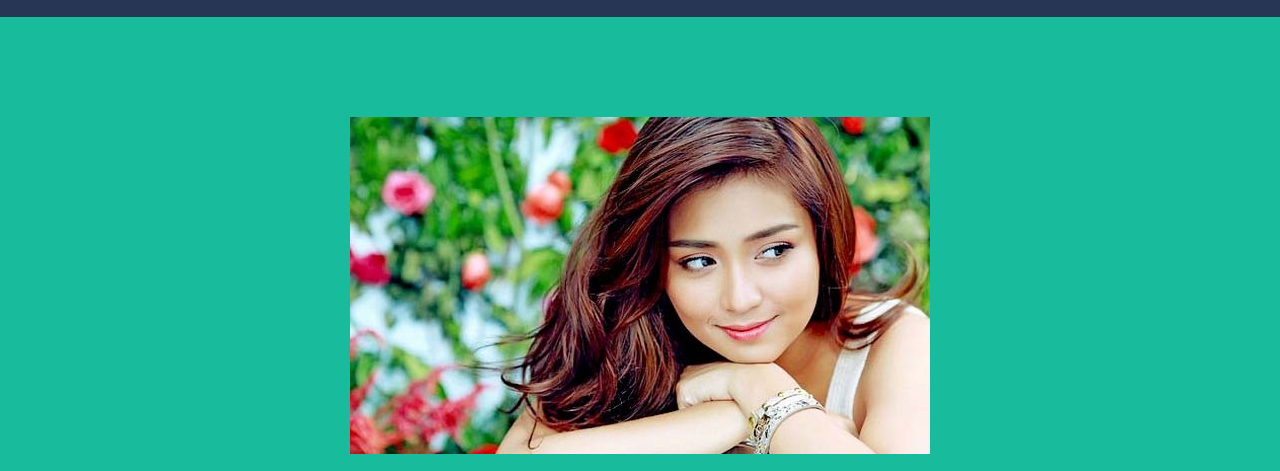
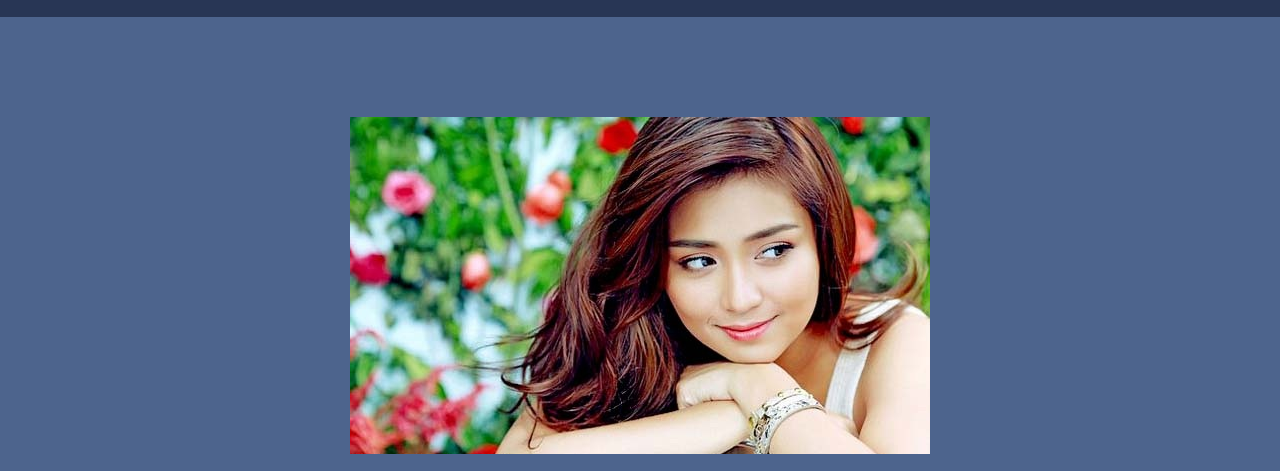
Before and after one commit to khateallen/khateallen.github.io, a website: page index.html in a window 1280 px wide. Shown: the part 83-554 px from the top of the page. Drawn offline with nearby package versions, Linux system fonts and the light colour scheme.

Commit message:
Add files via upload

```diff
--- a/index.html
+++ b/index.html
@@ -67,7 +67,7 @@
     </nav>
 
     <!-- Header -->
-    <header>
+    <header style="background-color: #4d648d">
         <div class="container">
             <div class="row">
                 <div class="col-lg-12">
```
